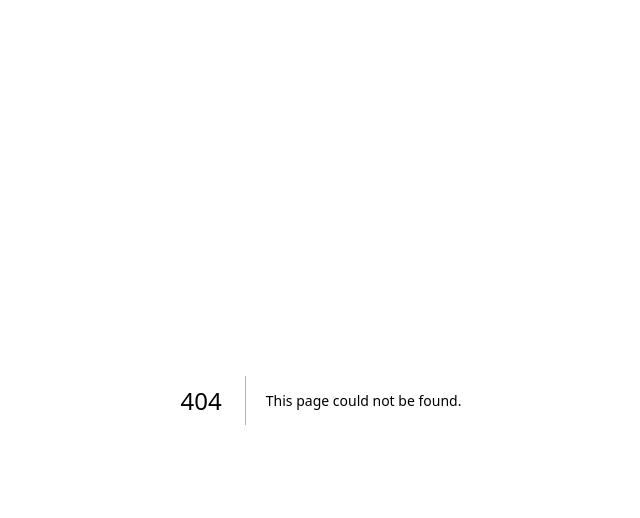
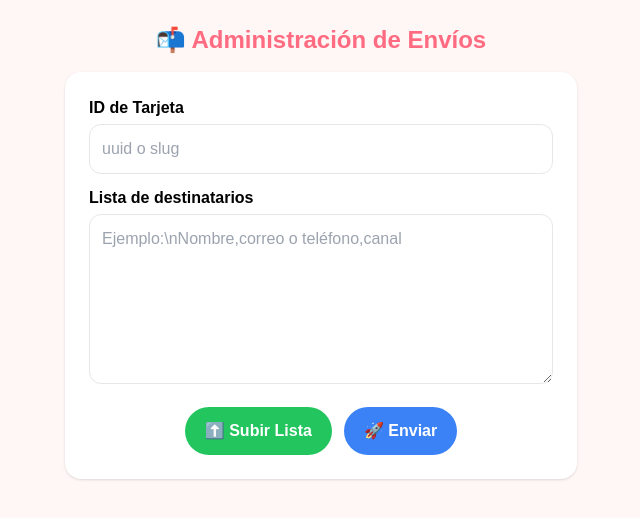
Before and after one commit to everwishhq-commits/EverWish, a Next.js app: page /admin/recipients in a window 1280 px wide. Before the commit this address had no page. Shown: the top 518 px of the page, without its empty margins (319-959 px from the left). Built offline with nearby package versions, Linux system fonts and the light colour scheme.

Commit message:
Create page.js

```diff
--- /dev/null
+++ b/app/admin/recipients/page.js
@@ -0,0 +1,71 @@
+"use client";
+import { useState } from "react";
+import axios from "axios";
+
+export default function RecipientsAdmin() {
+  const [cardId, setCardId] = useState("");
+  const [csv, setCsv] = useState("");
+  const [logs, setLogs] = useState([]);
+
+  const upload = async () => {
+    if (!cardId) return alert("Falta el ID de la tarjeta");
+    const res = await axios.post(`/api/admin/cards/${cardId}/recipients`, { csv });
+    setLogs(res.data);
+    alert("✅ Lista cargada");
+  };
+
+  const send = async () => {
+    if (!cardId) return alert("Selecciona una tarjeta");
+    await axios.post(`/api/admin/cards/${cardId}/send`);
+    alert("🚀 Envíos en proceso");
+  };
+
+  return (
+    <div className="p-6 bg-[#fff7f5] min-h-[100dvh]">
+      <h2 className="text-2xl font-bold mb-4 text-[#ff6b81] text-center">
+        📬 Administración de Envíos
+      </h2>
+      <div className="max-w-lg mx-auto bg-white p-6 rounded-2xl shadow">
+        <label className="block font-semibold mb-1">ID de Tarjeta</label>
+        <input
+          value={cardId}
+          onChange={(e) => setCardId(e.target.value)}
+          className="w-full border rounded-xl p-3 mb-3"
+          placeholder="uuid o slug"
+        />
+
+        <label className="block font-semibold mb-1">Lista de destinatarios</label>
+        <textarea
+          value={csv}
+          onChange={(e) => setCsv(e.target.value)}
+          rows={6}
+          className="w-full border rounded-xl p-3 mb-4"
+          placeholder="Ejemplo:\nNombre,correo o teléfono,canal"
+        />
+
+        <div className="flex justify-center gap-3">
+          <button
+            onClick={upload}
+            className="bg-green-500 text-white rounded-full px-5 py-3 font-semibold hover:bg-green-600"
+          >
+            ⬆️ Subir Lista
+          </button>
+          <button
+            onClick={send}
+            className="bg-blue-500 text-white rounded-full px-5 py-3 font-semibold hover:bg-blue-600"
+          >
+            🚀 Enviar
+          </button>
+        </div>
+      </div>
+
+      <div className="mt-6 max-w-2xl mx-auto">
+        {logs.length > 0 && (
+          <pre className="bg-white rounded-xl p-4 shadow text-sm overflow-x-auto">
+            {JSON.stringify(logs, null, 2)}
+          </pre>
+        )}
+      </div>
+    </div>
+  );
+            }
```
